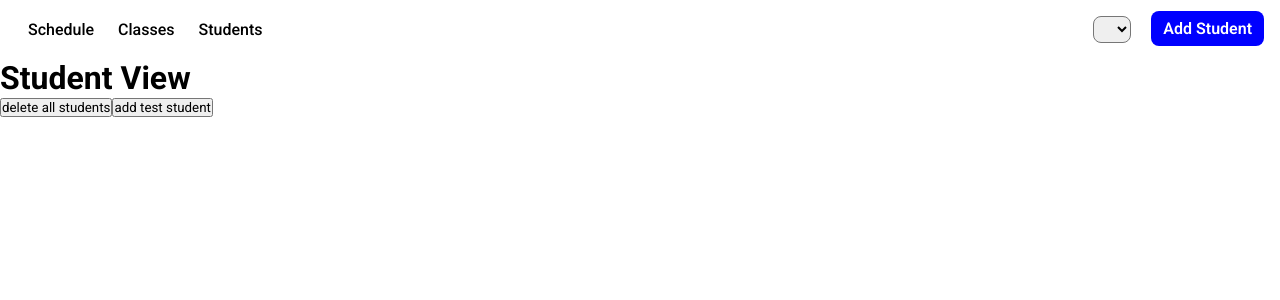
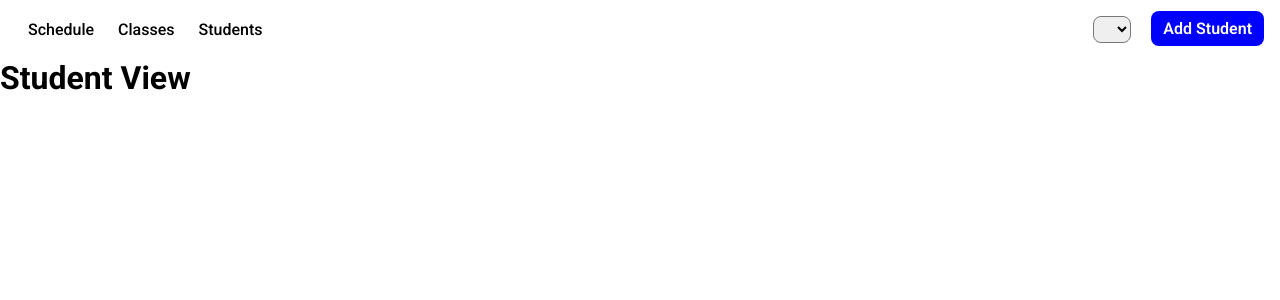
Before and after one commit to czcarrizales/class-scheduler, a React (Vite) app: page /students in a window 1280 px wide. Shown: the top 300 px of the page. Built offline with nearby package versions, Linux system fonts and the light colour scheme.

Commit message:
fix state for views

```diff
--- a/src/App.jsx
+++ b/src/App.jsx
@@ -12,31 +12,37 @@ import { useEffect, useState } from 'react'
 
 function App() {
 
-  const [mainStudent, setMainStudent] = useState({})
+  const [mainStudent, setMainStudent] = useState(null)
   const [allStudents, setAllStudents] = useState([])
 
   useEffect(() => {
     Class.seed()
     console.log(Class.list())
     setAllStudents(Student.list())
+    const all = Student.list()
+    setMainStudent(all[0] ?? null)
   }, [])
 
   useEffect(() => {
-    console.log('this is the main student')
-    console.log(mainStudent)
-  }, [mainStudent])
+    console.log('students list has changed!')
+    if (!mainStudent || Object.keys(mainStudent).length === 0) {
+      setMainStudent(allStudents[0])
+    }
+  }, [allStudents])
 
   useEffect(() => {
-    console.log('students list has changed!')
-  }, [allStudents])
+  if (!mainStudent && allStudents.length) {
+    setMainStudent(allStudents[0]);
+  }
+}, [allStudents, mainStudent]);
 
   return (
     <>
       <BrowserRouter>
         <Nav mainStudent={mainStudent} setMainStudent={setMainStudent} allStudents={allStudents} />
         <Routes>
-          <Route path='/' element={<ScheduleView mainStudent={mainStudent}/>} />
-          <Route path='/students' element={<StudentsView allStudents={allStudents} setAllStudents={setAllStudents}/>} />
+          <Route path='/' element={<ScheduleView mainStudent={mainStudent} allStudents={allStudents}/>} />
+          <Route path='/students' element={<StudentsView allStudents={allStudents} setAllStudents={setAllStudents} mainStudent={mainStudent} setMainStudent={setMainStudent}/>} />
           <Route path='/classes' element={<ClassesView mainStudent={mainStudent} setMainStudent={setMainStudent}/>} />
           <Route path='/addstudent' element={<AddStudentView setAllStudents={setAllStudents}/>} />
         </Routes>
--- a/src/ClassesView.jsx
+++ b/src/ClassesView.jsx
@@ -40,7 +40,7 @@ function ClassesView({ mainStudent, setMainStudent }) {
   // Function to remove
   const handleRemoveClass = (classToRemove) => {
     console.log(classToRemove)
-    const filtered = mainStudent.classes.filter(id => id !== classToRemove)
+    const filtered = mainStudent.classes.filter(cls => cls.id !== classToRemove)
     console.log(filtered)
     const updatedStudent = Student.update(mainStudent.id, {
       classes: filtered
--- a/src/ScheduleView.jsx
+++ b/src/ScheduleView.jsx
@@ -2,18 +2,21 @@ import { useEffect, useState } from 'react'
 import './ScheduleView.css'
 import ScheduleCard from './ScheduleCard'
 
-function ScheduleView({ mainStudent }) {
+function ScheduleView({ mainStudent, allStudents }) {
 
   useEffect(() => {
     console.log('coming from schedule view')
-    console.log(mainStudent.classes)
   }, [mainStudent])
+
+  useEffect(() => {
+
+  }, [allStudents])
 
   return (
     <>
       <h1>Schedule View</h1>
       {
-        mainStudent.classes?.map((cls) => {
+        mainStudent?.classes?.map((cls) => {
           return (
             <ScheduleCard key={cls.id} title={cls.name} time={cls.time} className={cls.name} />
           )
--- a/src/StudentRow.jsx
+++ b/src/StudentRow.jsx
@@ -2,7 +2,7 @@ import './StudentRow.css'
 import { useEffect, useState } from 'react'
 import Student from './models/Student'
 
-function StudentRow({ name, id, email, setAllStudents }) {
+function StudentRow({ name, id, email, setAllStudents, mainStudent, setMainStudent }) {
     const [studentInfo, setStudentInfo] = useState({})
     const [studentName, setStudentName] = useState('')
     const [studentEmail, setStudentEmail] = useState('')
@@ -17,7 +17,9 @@ function StudentRow({ name, id, email, setAllStudents }) {
 
     function deleteStudent(id) {
         Student.remove(id)
-        setAllStudents(Student.list())
+        const list = Student.list();
+        setAllStudents(list)
+        setMainStudent(prev => (prev?.id === mainStudent.id ? (list[0] ?? null) : prev))
     }
 
     function updateStudent(id, patch) {
--- a/src/StudentsView.jsx
+++ b/src/StudentsView.jsx
@@ -2,7 +2,7 @@ import React, { useEffect, useState } from "react"
 import Student from './models/Student.js'
 import StudentRow from './StudentRow.jsx'
 
-function StudentsView({allStudents, setAllStudents}) {
+function StudentsView({allStudents, setAllStudents, mainStudent, setMainStudent}) {
 
     useEffect(() => {
         setAllStudents(Student.list())
@@ -13,39 +13,14 @@ function StudentsView({allStudents, setAllStudents}) {
         console.log('students have changed!')
     }, [allStudents])
 
-    function addStudent() {
-        Student.create({
-            name: 'test',
-            email: 'test@example',
-            classes: [{
-                id: "film101",
-                name: "Film 101",
-                dates: ["Monday", "Wednesday"],
-                time: "6:00–8:30 PM",
-            }]
-        })
-        const read = Student.list();
-        console.log(read)
-        console.log('student added')
-        setAllStudents(Student.list())
-    }
-
-    function deleteAllStudents() {
-        Student.clearAll()
-        setAllStudents(Student.list())
-    }
-
     return (
         <>
             <h1>
                 Student View
             </h1>
-            <button onClick={deleteAllStudents}>delete all students</button>
-            <button onClick={addStudent}>add test student</button>
-
             {allStudents.map((s) => {
                 return (
-                    <StudentRow key={s.id} name={s.name} email={s.email} id={s.id} setAllStudents={setAllStudents} />
+                    <StudentRow key={s.id} name={s.name} email={s.email} id={s.id} setAllStudents={setAllStudents} mainStudent={mainStudent} setMainStudent={setMainStudent} />
                 )
 
             })}
```
